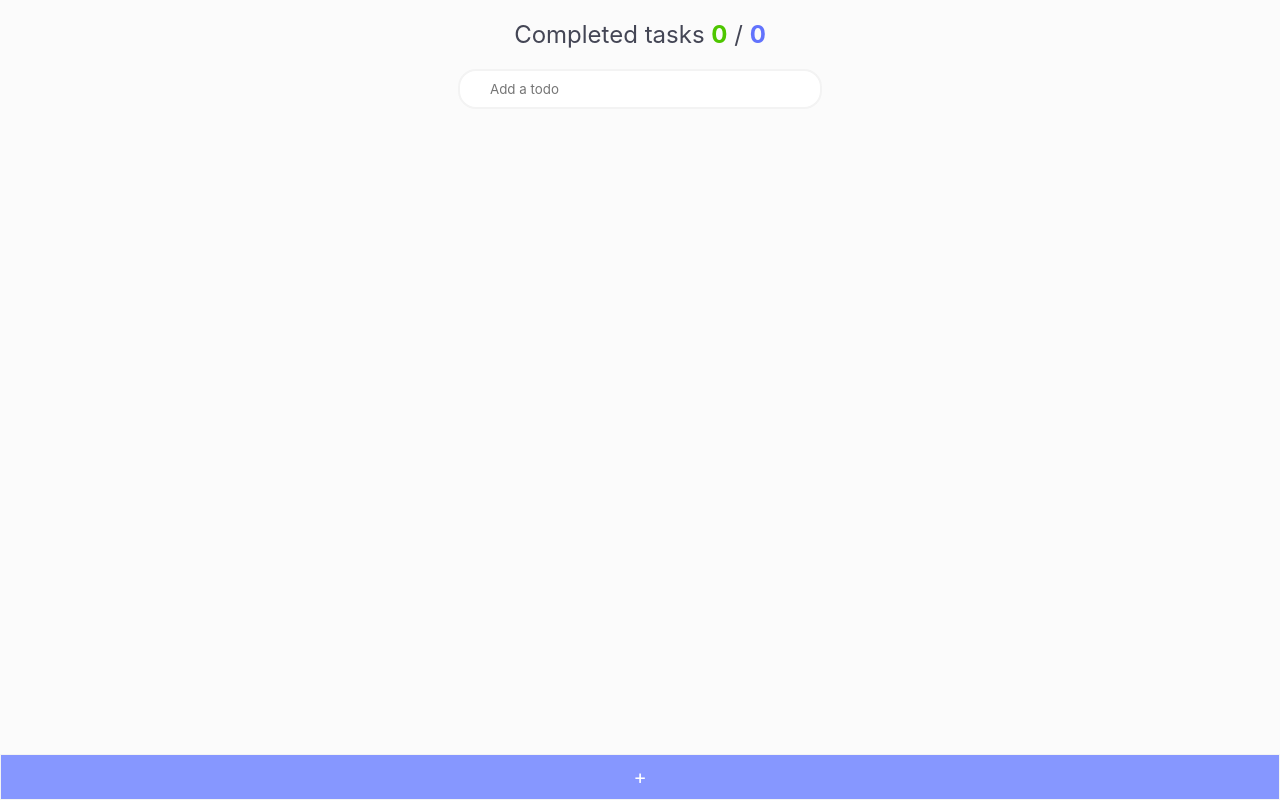
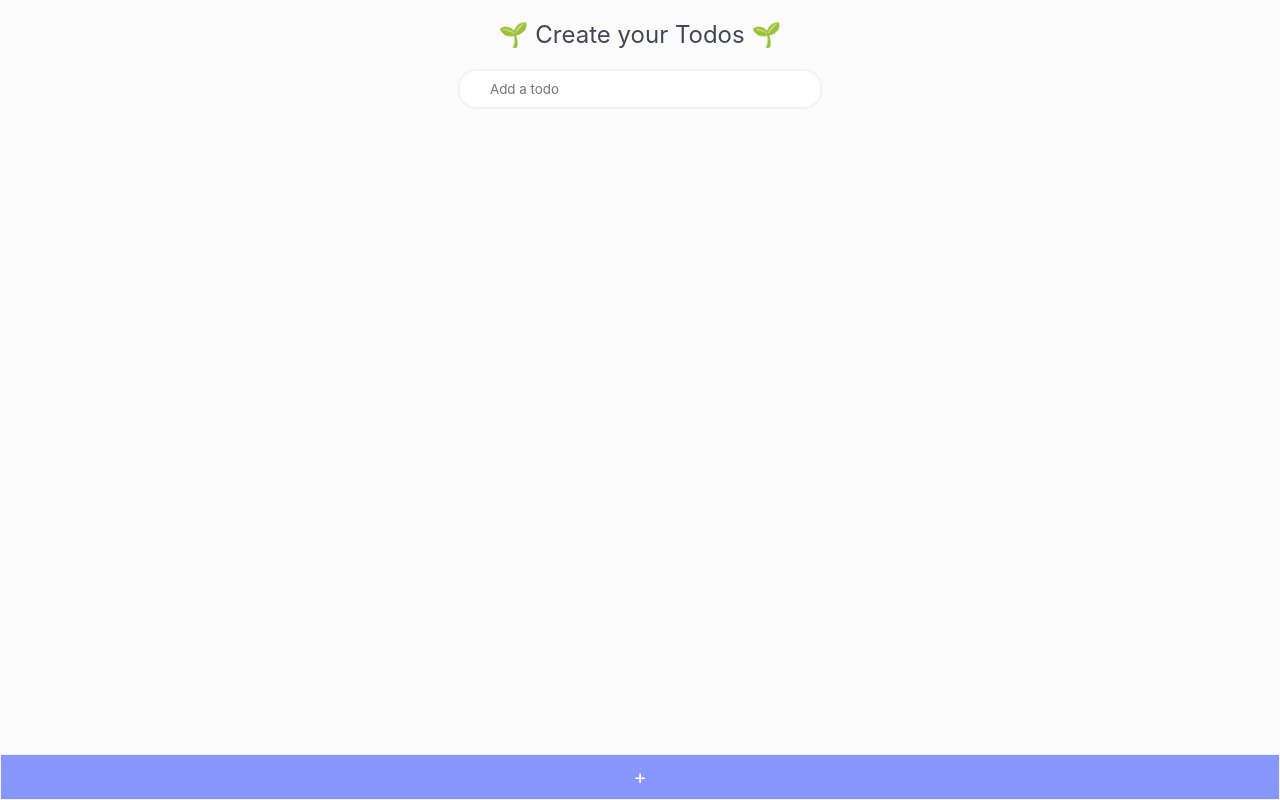
Before and after one commit to sancg/todo-ts, a React (Vite) app: page / in a window 1280 px wide. Built offline with nearby package versions, Linux system fonts and the light colour scheme.

Commit message:
Enhancement: Title change depending on the list of todos

```diff
--- a/src/App.css
+++ b/src/App.css
@@ -29,7 +29,7 @@ body {
     text-align: center;
 }
 
-h1 > span {
+h1 span {
   font-weight: 700;
 }
 
--- a/src/App.tsx
+++ b/src/App.tsx
@@ -1,15 +1,11 @@
-import { useEffect, useState } from "react";
+import React from "react";
 import TodoCounter from "./components/TodoCounter";
 import TodoItem from "./components/TodoItem";
 import TodoList from "./components/TodoList";
 import TodoSearch from "./components/TodoSearch";
 import { AddButton } from "./components/AddTodoButton";
+import { Todo } from "./models/model_todo";
 import "./App.css";
-
-export type Todo = {
-    text: string;
-    completed?: boolean;
-}[];
 
 const is_todo = localStorage.getItem("TODO_V1");
 let initialized: Todo = [];
@@ -18,8 +14,8 @@ if (typeof is_todo === "string") {
 }
 
 function App() {
-    const [todos, setTodos] = useState<Todo>(initialized);
-    const [search, setSearch] = useState("");
+    const [todos, setTodos] = React.useState<Todo>(initialized);
+    const [search, setSearch] = React.useState("");
 
     /** A copy of the current state was created in the FilterTodos variable
      * And this would be pass throughout the components on the prop.
--- a/src/components/TodoCounter.tsx
+++ b/src/components/TodoCounter.tsx
@@ -1,22 +1,17 @@
-import { Todo } from "../App";
+import { Todo } from "../models/model_todo";
 
 type Props = {
     tasks: Todo;
 };
 
-const TodoCounter = ({ tasks }: Props) => {
-    // Scores
-    const completedTasks = tasks.filter((item) => item.completed).length;
-    const totalTasks = tasks.length;
+type RenderProps = {
+    completedTasks: number;
+    totalTasks: number;
+};
 
+const RenderScore = ({ completedTasks, totalTasks }: RenderProps) => {
     return (
-        <h1
-            style={{
-                marginTop: "20px",
-                fontSize: "24px",
-                fontWeight: 400,
-            }}
-        >
+        <p>
             Completed tasks{" "}
             <span
                 style={{
@@ -33,6 +28,27 @@ const TodoCounter = ({ tasks }: Props) => {
             >
                 {totalTasks}
             </span>
+        </p>
+    );
+};
+
+const TodoCounter = ({ tasks }: Props) => {
+    // Scores
+    const completedTasks = tasks.filter((item) => item.completed).length;
+    const totalTasks = tasks.length;
+
+    return (
+        <h1
+            style={{
+                marginTop: "20px",
+                fontSize: "24px",
+                fontWeight: 400,
+            }}
+        >
+            {totalTasks == 0 && "🌱 Create your Todos 🌱"}
+            {totalTasks > 0 && (
+                <RenderScore completedTasks={completedTasks} totalTasks={totalTasks} />
+            )}
         </h1>
     );
 };
--- /dev/null
+++ b/src/models/model_todo.tsx
@@ -0,0 +1,4 @@
+export type Todo = {
+    text: string;
+    completed?: boolean;
+}[];
```
Also changed, not shown: src/customHooks/useLocalStorage.tsx (added, +10 -0 lines).
